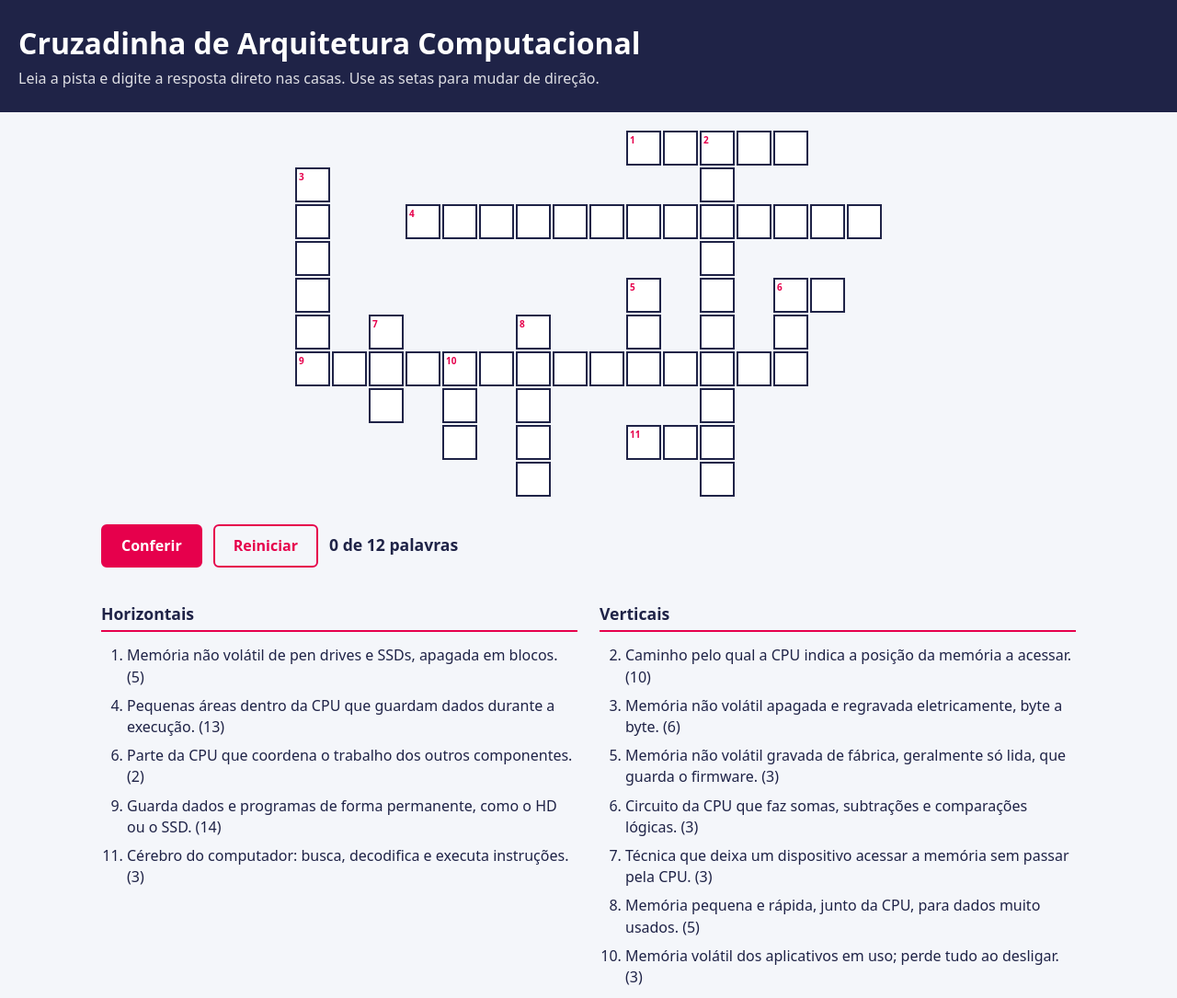
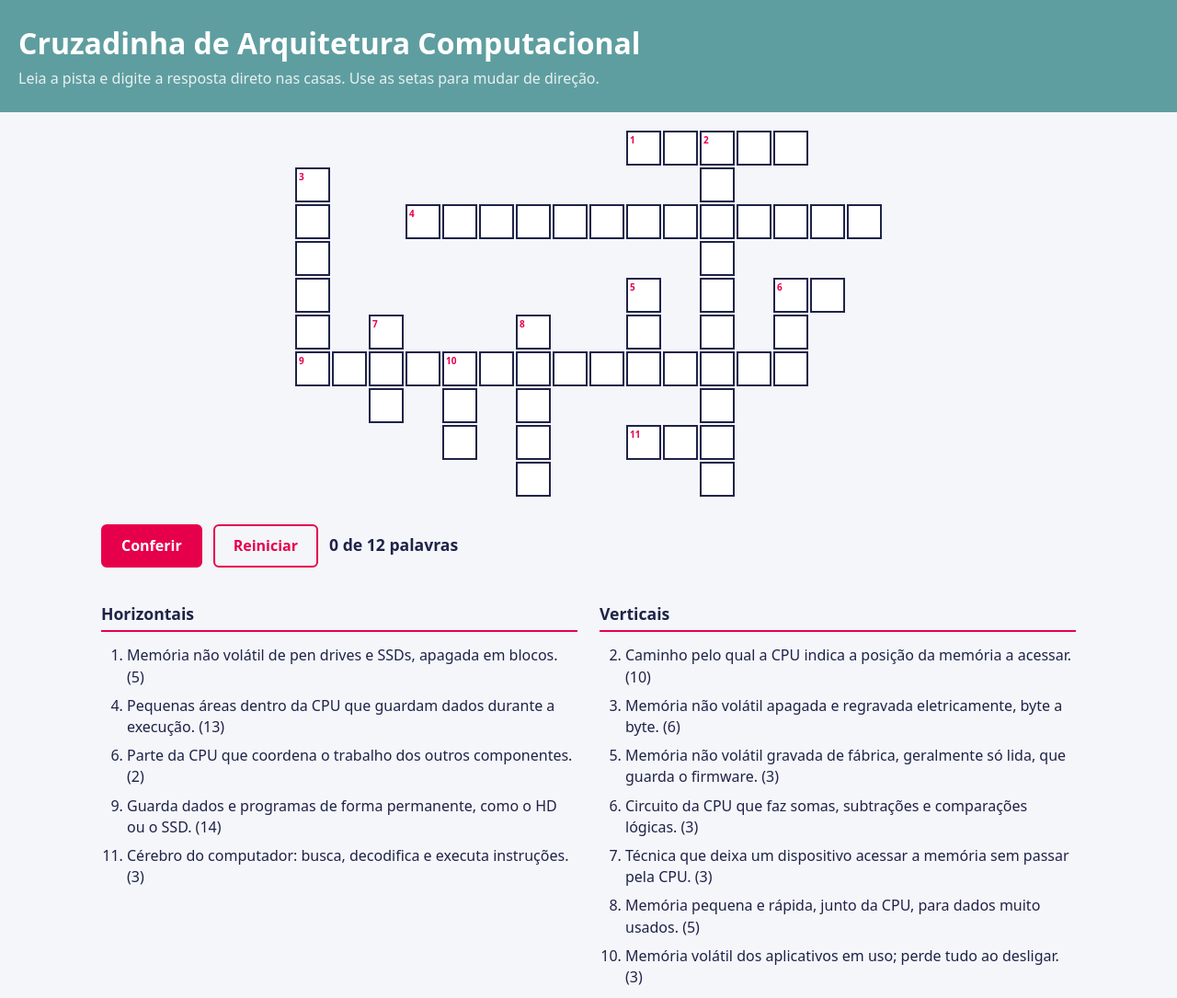
Before and after one commit to HenriqueIHanze/CruzadinhaIsmael, a plain HTML site: page cruzadinhaIsmael/index.html in a window 1280 px wide. Shown: the whole page at 92% size. Drawn offline with Linux system fonts and the light colour scheme.

Commit message:
Mudando cor do Header

```diff
--- a/cruzadinhaIsmael/style.css
+++ b/cruzadinhaIsmael/style.css
@@ -1,7 +1,7 @@
 :root{--azul:#1f2347;--rosa:#e6004c;--s:clamp(20px,5vw,38px)}
 *{box-sizing:border-box}
 body{margin:0;font-family:system-ui,-apple-system,"Segoe UI",sans-serif;background:#f4f6fa;color:var(--azul);line-height:1.45}
-header{background:var(--azul);color:#fff;padding:24px 20px}
+header{background: cadetblue;color:#fff;padding:24px 20px}
 h1{margin:0 0 4px;font-size:clamp(1.3rem,4vw,2rem)}
 header p{margin:0;opacity:.85}
 main{max-width:1100px;margin:0 auto;padding:20px;display:grid;gap:24px}
```
